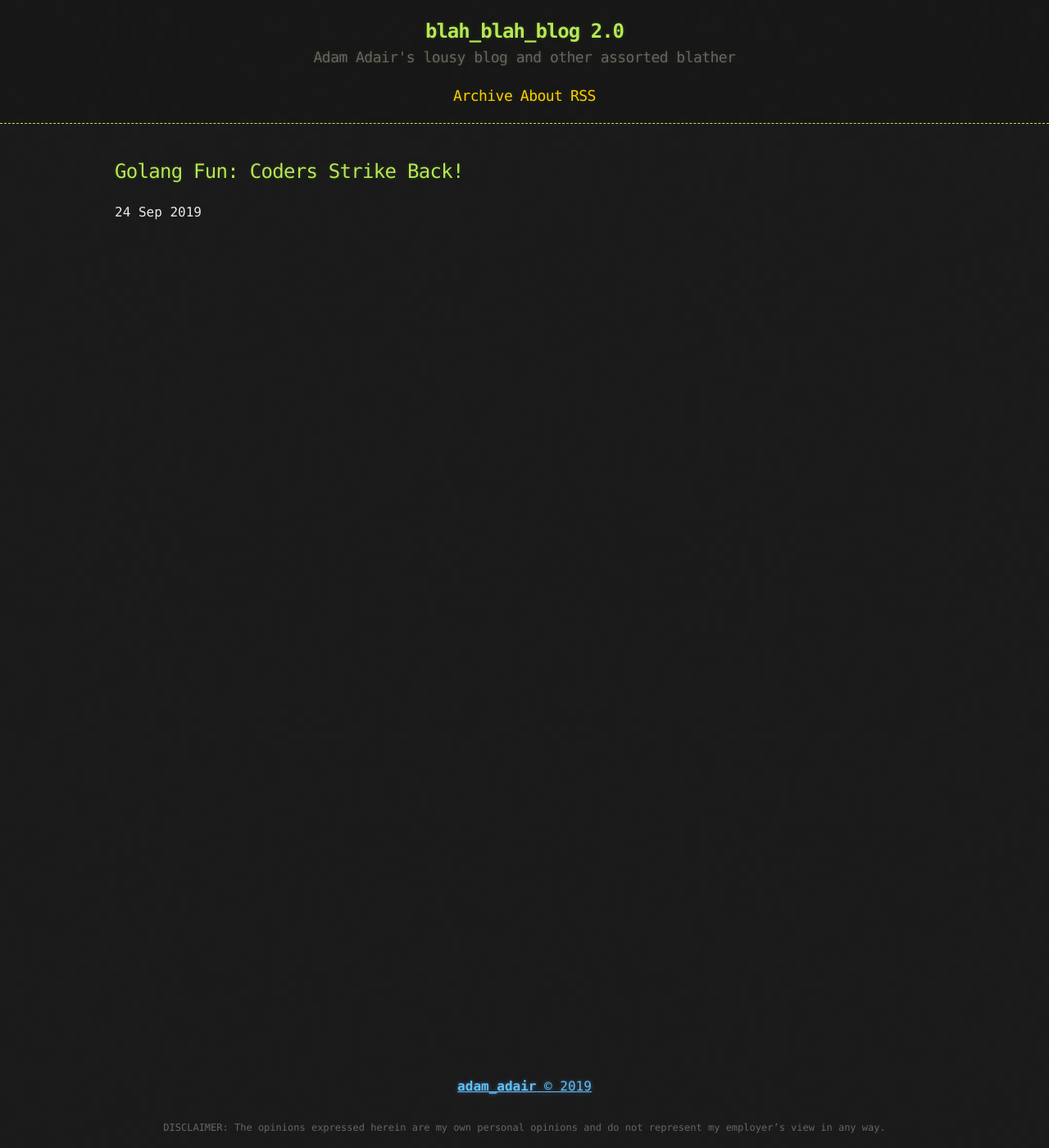
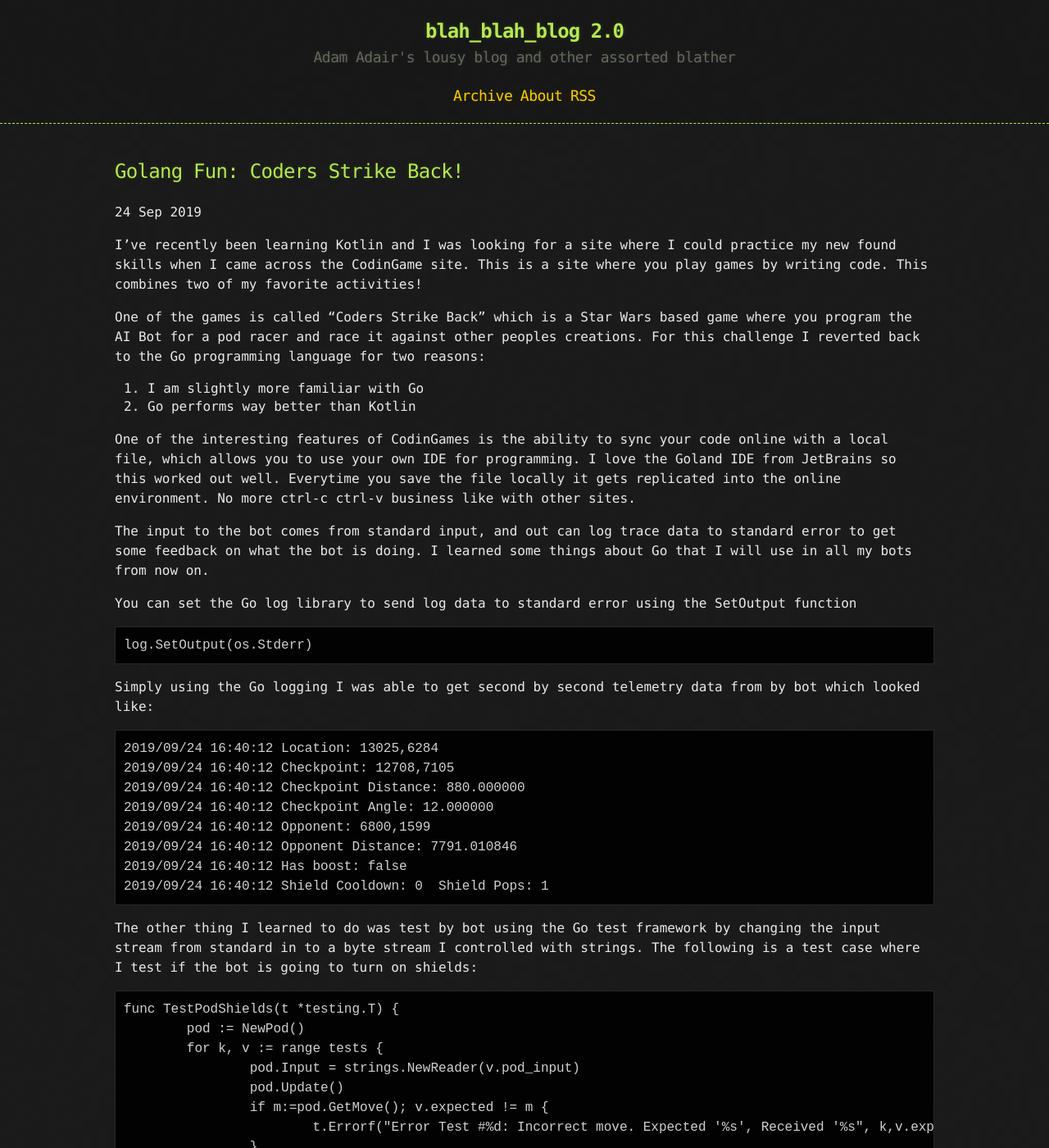
Before and after one commit to adamadair/adamadair.github.io, a Jekyll site: the page built from _posts/2019-09-24-golang-fun--coders-strike-back.markdown, in a window 1280 px wide and 1400 px high. Shown: the whole window at 82% size. Built offline with Jekyll 4.4.1, drawn with Linux system fonts in a browser that asks for light colours; some of the changed text lies outside the part shown.

Commit message:
Update 2019-09-24-golang-fun--coders-strike-back.markdown
Coders strike back fun

````diff
--- a/_posts/2019-09-24-golang-fun--coders-strike-back.markdown
+++ b/_posts/2019-09-24-golang-fun--coders-strike-back.markdown
@@ -3,3 +3,69 @@ layout: post
 title: "Golang Fun: Coders Strike Back!"
 date: "2019-09-24 11:50:44 -0500"
 ---
+I've recently been learning Kotlin and I was looking for a site where I could practice
+my new found skills when I came across the CodinGame site. This is a site where
+you play games by writing code. This combines two of my favorite activities!
+
+One of the games is called "Coders Strike Back" which is a Star Wars based
+game where you program the AI Bot for a pod racer and race it against other
+peoples creations. For this challenge I reverted back to the Go programming
+language for two reasons:
+1. I am slightly more familiar with Go
+2. Go performs way better than Kotlin
+
+One of the interesting features of CodinGames is the ability to sync your
+code online with a local file, which allows you to use your own IDE for programming.
+I love the Goland IDE from JetBrains so this worked out well. Everytime you save
+the file locally it gets replicated into the online environment. No more ctrl-c
+ctrl-v business like with other sites.
+
+The input to the bot comes from standard input, and out can log trace data to
+standard error to get some feedback on what the bot is doing. I learned some
+things about Go that I will use in all my bots from now on.
+
+You can set the Go log library to send log data to standard error using the
+SetOutput function
+
+```
+log.SetOutput(os.Stderr)
+```
+Simply using the Go logging I was able to get second by second telemetry
+data from by bot which looked like:
+```
+2019/09/24 16:40:12 Location: 13025,6284
+2019/09/24 16:40:12 Checkpoint: 12708,7105
+2019/09/24 16:40:12 Checkpoint Distance: 880.000000
+2019/09/24 16:40:12 Checkpoint Angle: 12.000000
+2019/09/24 16:40:12 Opponent: 6800,1599
+2019/09/24 16:40:12 Opponent Distance: 7791.010846
+2019/09/24 16:40:12 Has boost: false
+2019/09/24 16:40:12 Shield Cooldown: 0  Shield Pops: 1
+```
+
+The other thing I learned to do was test by bot using the Go test framework
+by changing the input stream from standard in to a byte stream I controlled
+with strings. The following is a test case where I test if the bot is going
+to turn on shields:
+
+```
+func TestPodShields(t *testing.T) {
+	pod := NewPod()
+	for k, v := range tests {
+		pod.Input = strings.NewReader(v.pod_input)
+		pod.Update()
+		if m:=pod.GetMove(); v.expected != m {
+			t.Errorf("Error Test #%d: Incorrect move. Expected '%s', Received '%s", k,v.expected,m)
+		}
+	}
+}
+```
+
+
+My bot beat the Silver League boss today for the first time. It starts out slow
+but if you watch the replay you can see where he makes his move and takes over
+the lead until the end of the race:
+
+[My Replay](https://www.codingame.com/replay/409362217)
+
+I find this kind of activity more fun than actually playing games.
````
